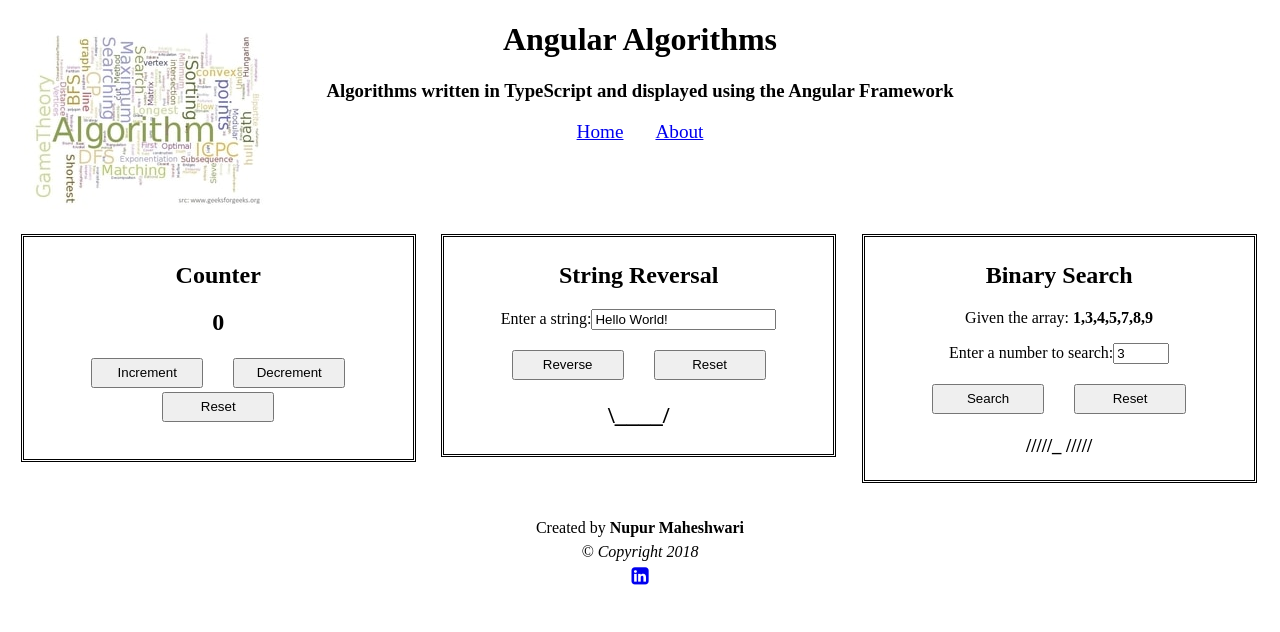
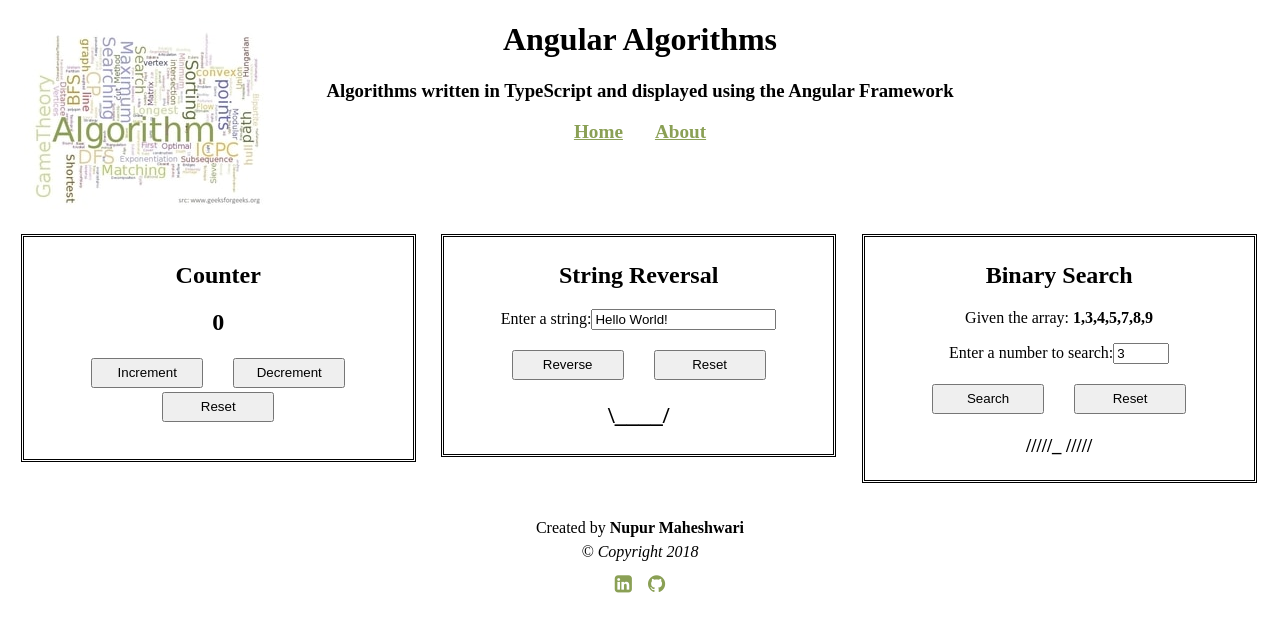
Before and after one commit to NupurM/AngularAlgorithms, an Angular app: page / in a window 1280 px wide. Shown: the top 632 px of the page. Built offline with nearby package versions, Linux system fonts and the light colour scheme.

Commit message:
Add reference to GitHub

```diff
--- a/package.json
+++ b/package.json
@@ -43,7 +43,7 @@
     "karma-coverage-istanbul-reporter": "^1.2.1",
     "karma-jasmine": "~1.1.0",
     "karma-jasmine-html-reporter": "^0.2.2",
-    "protractor": "~5.1.2",
+    "protractor": "^5.4.0",
     "ts-node": "~4.1.0",
     "tslint": "~5.9.1",
     "typescript": "~2.5.3"
--- a/src/app/footer/footer.component.html
+++ b/src/app/footer/footer.component.html
@@ -4,7 +4,10 @@
   <br/>
   <em>&copy; Copyright 2018</em>
   <br/>
-  <a href="https://www.linkedin.com/in/nupur-maheshwari/" target="_blank">
+  <a href="https://www.linkedin.com/in/nupur-maheshwari/" target="_blank" title="Connect with me on LinkedIn">
     <i class="fa fa-linkedin-square"></i>
   </a>
+  <a href="https://github.com/NupurM/AngularAlgorithms" target="_blank" title="See the source code on GitHub">
+    <i class="fa fa-github"></i>
+  </a>
 </footer>
--- a/src/app/footer/footer.component.scss
+++ b/src/app/footer/footer.component.scss
@@ -5,5 +5,6 @@
     .fa {
         font-size: 1.25rem;
         line-height: 1.5rem;
+        margin: .5rem;
     }
 }
--- a/src/app/header/header.component.html
+++ b/src/app/header/header.component.html
@@ -1,11 +1,13 @@
 <header>
-  <img src="assets\images\algorithm-splash-300px.jpg" alt="Angular Algorithms" width="300">
+  <a routerLink="">
+    <img src="assets\images\algorithm-splash-300px.jpg" alt="Angular Algorithms" width="300">
+  </a>
   <div class='align-center'>
     <h1>{{title}}</h1>
     <h3>{{description}}</h3>
     <div class="navbar">
-      <a routerLink='/home' title="Click to play with the Algorithms">Home</a>
-      <a routerLink='/about' title="Click to find out how its made">About</a>
+      <a routerLink='/home' title="Fun with the Algorithms"><strong>Home</strong></a>
+      <a routerLink='/about' title="Find out how this site was made"><strong>About</strong></a>
     </div>
   </div>
 </header>
--- a/src/styles.css
+++ b/src/styles.css
@@ -1,4 +1,14 @@
 /* You can add global styles to this file, and also import other style files */
+
+a {
+    color: #8AA055;
+}
+
+a:hover {
+    /* color: #596644;
+    color: #7b8e4b; */
+    color: #68774f;
+}
 
 button {
     width: 7rem;
```
Also changed, not shown: 1 other file (tests, documents, lock files or other folders).
